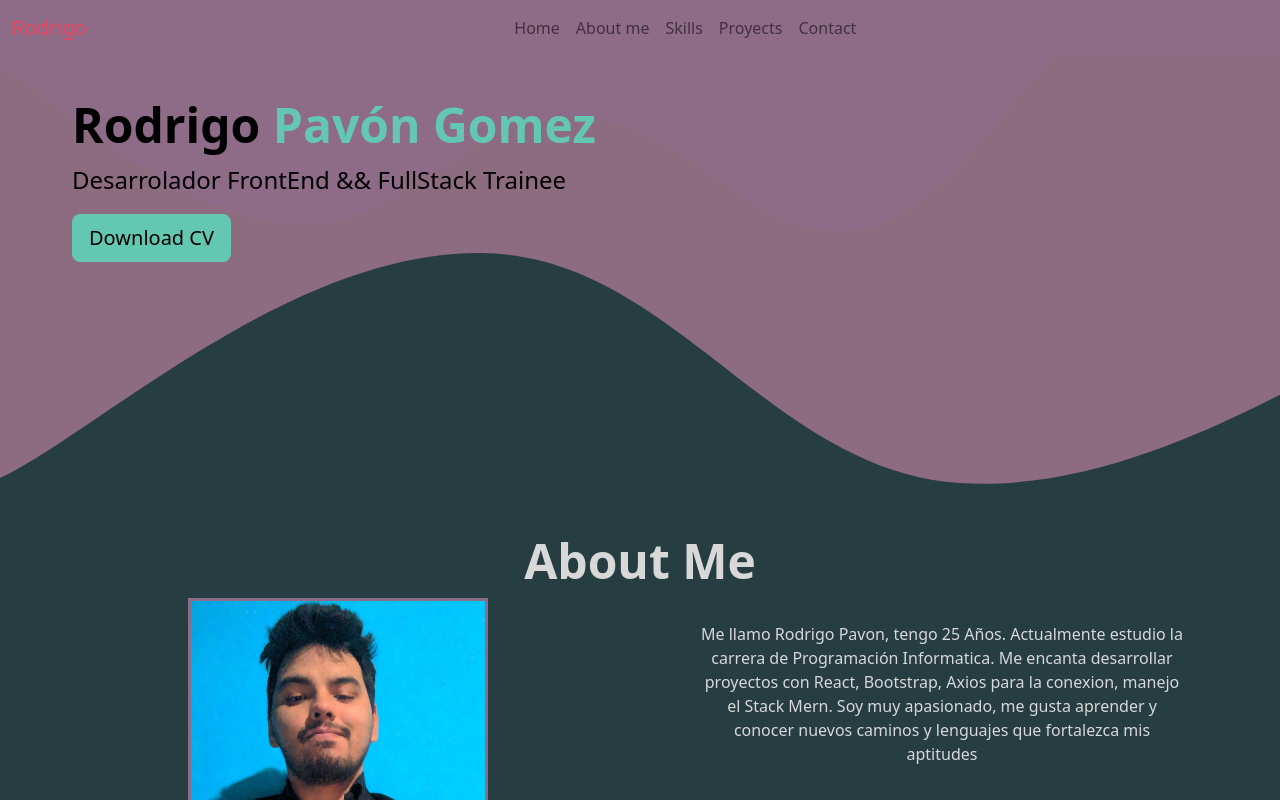
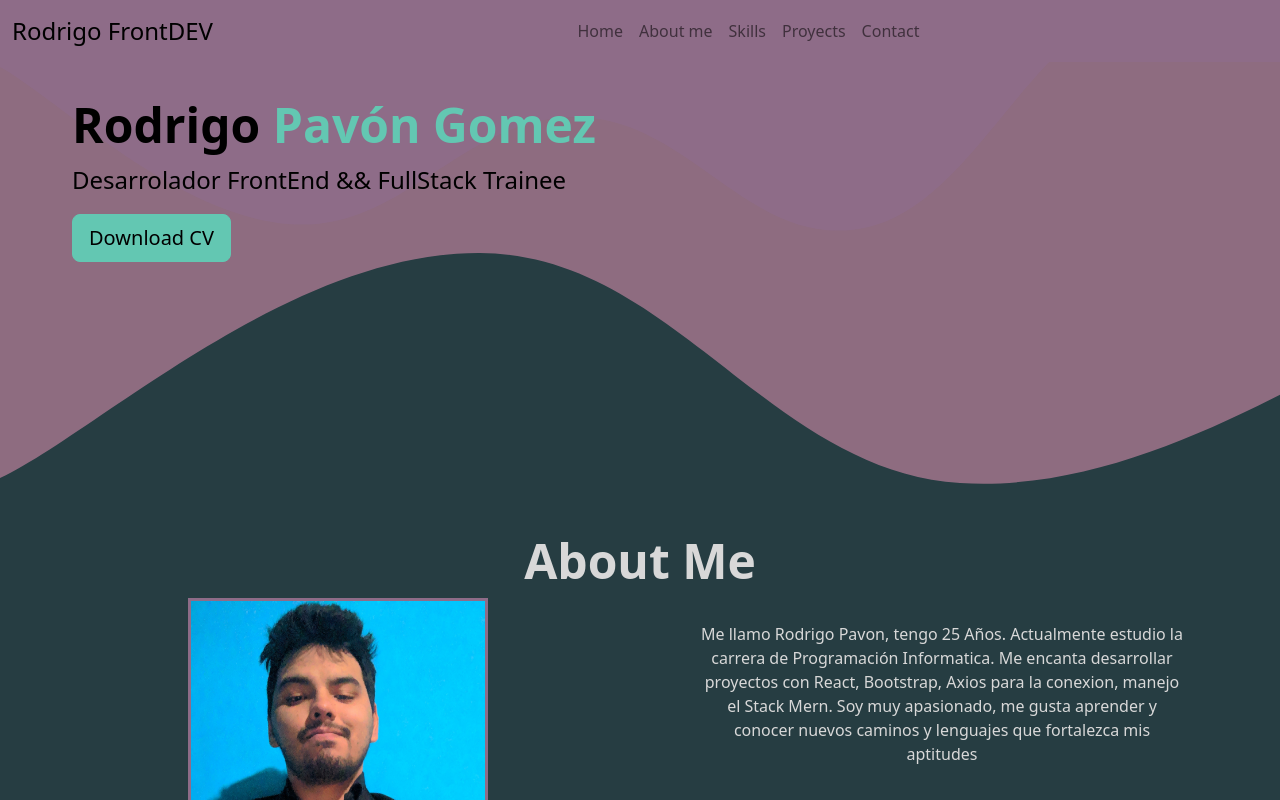
Before and after one commit to rodripavon97/Portfolio-Front, a React (Vite) app: page / in a window 1280 px wide. Shown: the top 800 px of the page. Built offline with nearby package versions, Linux system fonts and the light colour scheme.

Commit message:
Change in navbar

```diff
--- a/package.json
+++ b/package.json
@@ -22,6 +22,7 @@
     "framer-motion": "^10.2.4",
     "react": "^18.2.0",
     "react-dom": "^18.2.0",
+    "react-icons": "^4.8.0",
     "react-router-dom": "^6.9.0",
     "react-router-scroll-to-top": "^1.2.0",
     "react-scroll": "^1.8.9",
--- a/src/components/Navbar/NavBar.tsx
+++ b/src/components/Navbar/NavBar.tsx
@@ -17,8 +17,8 @@ const NavBar: React.FunctionComponent<NavbarProps> = ({
       <nav className="navbar navbar-expand-lg navbar-white bg-darkinfo fixed-top">
         <div className="container-fluid">
           <a className="navbar-brand" href="#">
-            <span className="text-brand" style={{ color: "#E94560" }}>
-              Rodrigo
+            <span className="text-brand fs-4 text-black">
+              Rodrigo FrontDEV
             </span>{" "}
           </a>
           <button
@@ -38,7 +38,7 @@ const NavBar: React.FunctionComponent<NavbarProps> = ({
           >
             <ul className="navbar-nav">
               {navLinks.map((item) => (
-                <li className="nav-item" key={item.name}>
+                <li className="nav-item text-black" key={item.name}>
                   <Link
                     activeClass="active"
                     className="nav-link"
```
Also changed, not shown: 1 other file (tests, documents, lock files or other folders).
